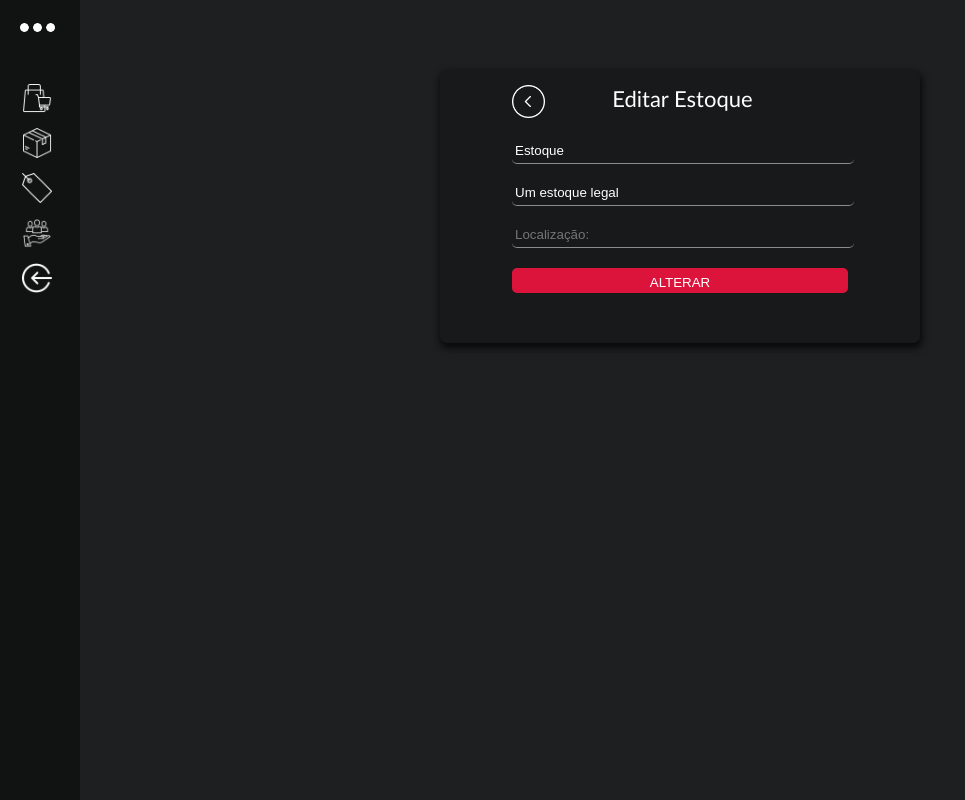
After one commit to MaykonDS/boxroom, a PHP site: page /estoque_editar.php?eid=1 in a window 1280 px wide. The commit adds this page. Shown: the whole page, without its empty margins (0-965 px from the left). Run offline with PHP 8.4, Linux system fonts and the light colour scheme; a user stored in the database is signed in; data comes from the database, SQL or seed files in the repository; some libraries are stand-ins or nearby versions.

Commit message:
Atualização de Estoque.
Adicionar, Editar, Inativar e Ativar já é possível.
Adicionado logout em todos menus e link no titulo BoxRoom para voltar
para a Home.

```diff
--- a/captcha.php
+++ b/captcha.php
@@ -88,6 +88,10 @@ span {
     include "config.php";
     $select =   "SELECT cid, source FROM capcha ORDER BY RAND() limit 1";
     $result_select = mysqli_query($con, $select);
+
+    if (@$_SESSION['id_usuario']!=null){
+      header("Location: logout.php");
+    }
 ?>
 
 <html>
--- /dev/null
+++ b/estoque_editar.php
@@ -0,0 +1,62 @@
+<!DOCTYPE html>
+<html>
+<head>
+    <?php
+    require('verify_session.php');
+    include "./php/menu-lateral.php";
+    include("config.php");
+
+    $id = $_GET['eid'];
+    if (@$_REQUEST['submit']=="ALTERAR")
+    {
+      $nome = $_POST['nome'];
+      $desc = $_POST['desc'];
+      $local = $_POST['local'];
+
+      $query = "UPDATE estoque SET nome='$nome', `desc`='$desc', endereco='$local' WHERE eid='$id'";
+      if (mysqli_query($con, $query)){
+          header("Location: estoque.php");
+      }
+    }
+    ?>
+
+    <meta charset='utf-8'>
+    <title>Estoque - Editar</title>
+    <meta name='viewport' content='width=device-width, initial-scale=1'>
+    <link rel='stylesheet' type='text/css' media='screen' href='style/geral.css'>
+    <link rel='stylesheet' type='text/css' media='screen' href='style/formulario.css'>
+</head>
+<body>
+  <!-- Menu Lateral-->
+  <div class="menu-icon"></div>
+  <div class="menu"><a href="home.php"><div class="menu-option"><h3>BoxRoom</h3></div></a>
+  <div class="menu-content" style="margin-left: -38px">
+  <ul>
+  <a href="produtos.php"><li class="navBar"><img class="menu-ico" title="Produtos" src="imagens/icons/shopping-cart.png"><div class="menu-option">Produtos</div></li></a>
+  <a href="estoque.php"><li class="navBar"><img class="menu-ico" title="Estoque" src="imagens/icons/box.png"><div class="menu-option">Estoque</div></li></a>
+  <a href="vendas.php"><li class="navBar"><img class="menu-ico" title="Vendas" src="imagens/icons/sales.png"><div class="menu-option">Vendas</div></li></a>
+  <a href="fornecedor.php"><li class="navBar"><img class="menu-ico" title="Fornecedor" src="imagens/icons/fornecedor.png"><div class="menu-option">Fornecedor</div></li></a>
+  <a href="logout.php"><li class="navBar logout"><img class="menu-ico" title="Sair" src="imagens/icons/logout.png"><div class="menu-option">Sair</div></li></a>
+  </ul>
+  </div>
+  </div>
+  <!--End Menu-->
+<div class="body-content vertical">
+    <form target="#" method="post" class="container-formulario">
+      <div class="campos">
+      <div class="header-formulario"><a href="estoque.php" class="previous-button2" style="margin-right: 20%"></a> Editar Estoque</div>
+      <?php
+      $query = "SELECT nome, `desc`, endereco FROM estoque WHERE eid=$id";
+      $result = mysqli_query($con, $query);
+      $row = mysqli_fetch_array($result);
+      ?>
+      <input type="text" name="nome" placeholder="Nome:" value="<?=$row['nome'];?>" class="input"></input>
+      <input type="text" name="desc" placeholder="Descrição:" value="<?=$row['desc'];?>" class="input"></input>
+      <input type="text" name="local" placeholder="Localização:" value="<?=$row['endereco'];?>" class="input"></input>
+      <input type="submit" name="submit" value="ALTERAR" class="submit"></input>
+    </div>
+    </form>
+</div>
+<?php include "./php/data-table.php";?>
+</body>
+</html>
--- a/style/formulario.css
+++ b/style/formulario.css
@@ -62,3 +62,64 @@ h3.title {
 .vertical {
     display: inline;
 }
+.header-formulario {
+  width: 100%;
+  color: #fff;
+  font-family: "Calibri";
+  font-weight: 100;
+  font-size: 22px;
+  text-align: center;
+  display: inline-flex;
+}
+.container-formulario {
+  width: 40%;
+  height: auto;
+  border-radius: 7px;
+  margin: auto;
+  margin-top: 70px;
+  padding-bottom: 50px;
+  background-color: #17191a;
+  justify-content: center;
+  display: flex;
+  box-shadow: 1px 4px 7px 1px #090909;
+}
+input.input {
+  margin-top: 15px;
+  height: 20px;
+  width: 100%;
+  background-color: transparent;
+  border-bottom: 1px;
+  border-style: solid;
+  border-color: #8c8c8c;
+  font-family: "Arial";
+  font-weight: 100;
+  color: white;
+}
+.input:hover {
+  border-color: #6a6a6a;
+}
+input.submit {
+  margin-top: 20px;
+  width: 100%;
+  background-color: crimson;
+  font-family: "Arial";
+  padding-top: 7px;
+  padding-bottom: 7px
+  font-weight: 100;
+  color: white;
+}
+.submit:hover {
+  background-color: #ae1836;
+  color: #D5D5D5;
+  cursor: pointer;
+}
+.campos {
+  margin-top: 15px;
+  width: 70%;
+  display: inline-block;
+}
+img.icon {
+  height: 17px;
+  width: 17px;
+  margin-left: 35%;
+}
--- a/style/geral.css
+++ b/style/geral.css
@@ -46,6 +46,8 @@ a {
 	transform: rotate(90deg);
 	transition-duration: 0.3s;
 	cursor: pointer;
+}
+.logout {
 }
 /*Opções do menu*/
 .menu-option {
@@ -179,3 +181,18 @@ li:hover{
     border-color: #8C8C8C;
     opacity: .5;
   }
+
+	.previous-button2 {
+		background-image: url("../imagens/icons/previous.png");
+		background-repeat: no-repeat;
+		background-size: 100%;
+		width: 33px;
+		height: 33px;
+		cursor: pointer;
+		transition-duration: 0.1s;
+	}
+	.previous-button2:hover {
+		transition-duration: 0.15s;
+		transform: scale(1.1);
+		opacity: .4;
+	}
```
Also changed, not shown: estoque.php (+17 -9 lines), estoque_acao.php (added, +17 -0 lines), estoque_adicionar.php (added, +56 -0 lines), home.php (+13 -6 lines), php/functions.php (added, +10 -0 lines), produtos.php (+10 -10 lines), signin.php (+13 -10 lines), style/signin.css (+9 -0 lines), imagens/icons/add.png (deleted), imagens/icons/check.png (added), imagens/icons/delete.png (added), imagens/icons/edit.png (added), imagens/icons/logout.png (added), imagens/icons/remove.png (added), 1 more files.
